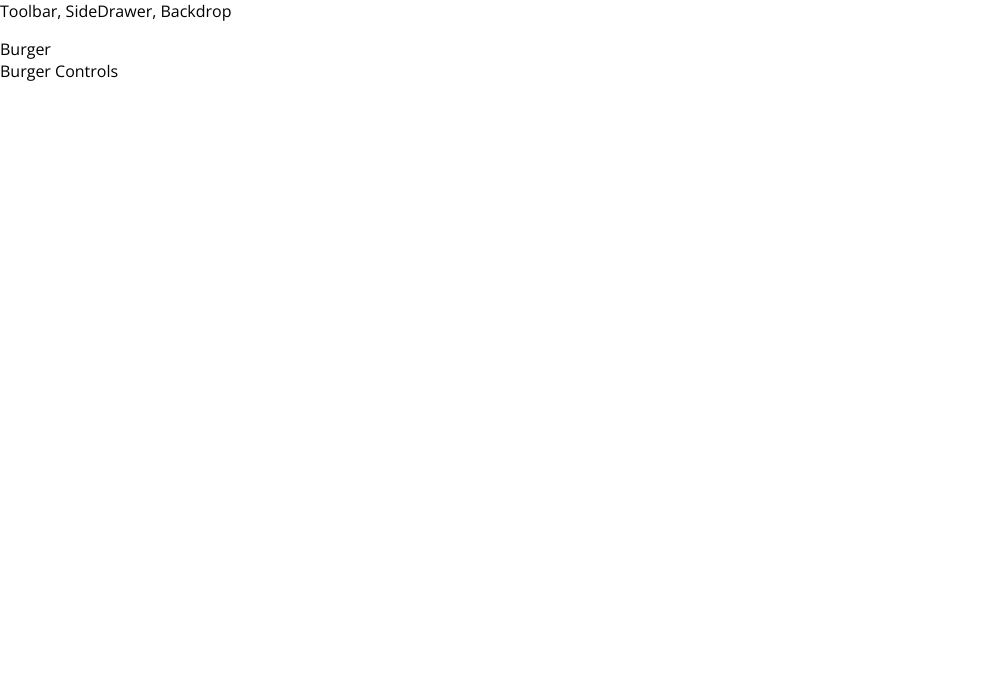
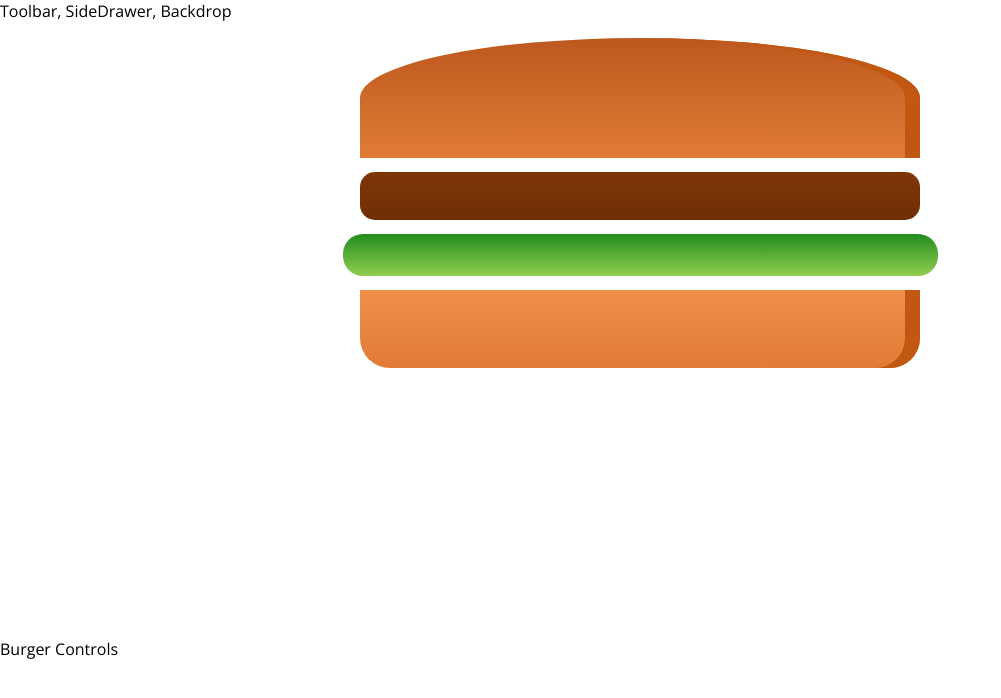
Before and after one commit to emmanuelkamala/my-burger, a React (Create React App) app: page / in a window 1280 px wide. Shown: the top 698 px of the page, without its empty margins (0-1001 px from the left). Built offline with nearby package versions, Linux system fonts and the light colour scheme.

Commit message:
Add burger ingredient component in burger component

```diff
--- a/src/components/Burger/Burger.js
+++ b/src/components/Burger/Burger.js
@@ -0,0 +1,16 @@
+import React from 'react';
+import styles from './Burger.module.css';
+import BurgerIngredient from './BurgerIngredient/BurgerIngredient';
+
+const burger = () => {
+  return (
+    <div className={styles.Burger}>
+      <BurgerIngredient type='bread-top' />
+      <BurgerIngredient type='meat' />
+      <BurgerIngredient type='salad' />
+      <BurgerIngredient type='bread-bottom' />
+    </div>
+  )
+}
+
+export default burger;
--- /dev/null
+++ b/src/components/Burger/Burger.module.css
@@ -0,0 +1,30 @@
+.Burger {
+  width: 100%;
+  height: 250px;
+  margin: auto;
+  /*overflow: scroll;*/
+  text-align: center;
+  font-weight: bold;
+  font-size: 1.2rem;
+}
+
+@media (min-width: 500px) and (min-height: 400px) {
+  .Burger {
+    width: 350px;
+    height: 300px;
+  }
+}
+
+ @media (min-width: 500px) and (min-height: 401px) {
+  .Burger {
+    width: 450px;
+    height: 400px;
+  }
+}
+
+@media (min-width: 1000px) and (min-height: 700px) {
+  .Burger {
+    width: 700px;
+    height: 600px;
+  }
+}
--- a/src/containers/BurgerBuilder/BurgerBuilder.js
+++ b/src/containers/BurgerBuilder/BurgerBuilder.js
@@ -1,10 +1,11 @@
 import React, { Component } from 'react';
+import Burger from '../../components/Burger/Burger';
 
 class BurgerBuilder extends Component {
   render() {
     return (
       <React.Fragment>
-        <div>Burger</div>
+        <Burger />
         <div>Burger Controls</div>
       </React.Fragment>
     )
```
